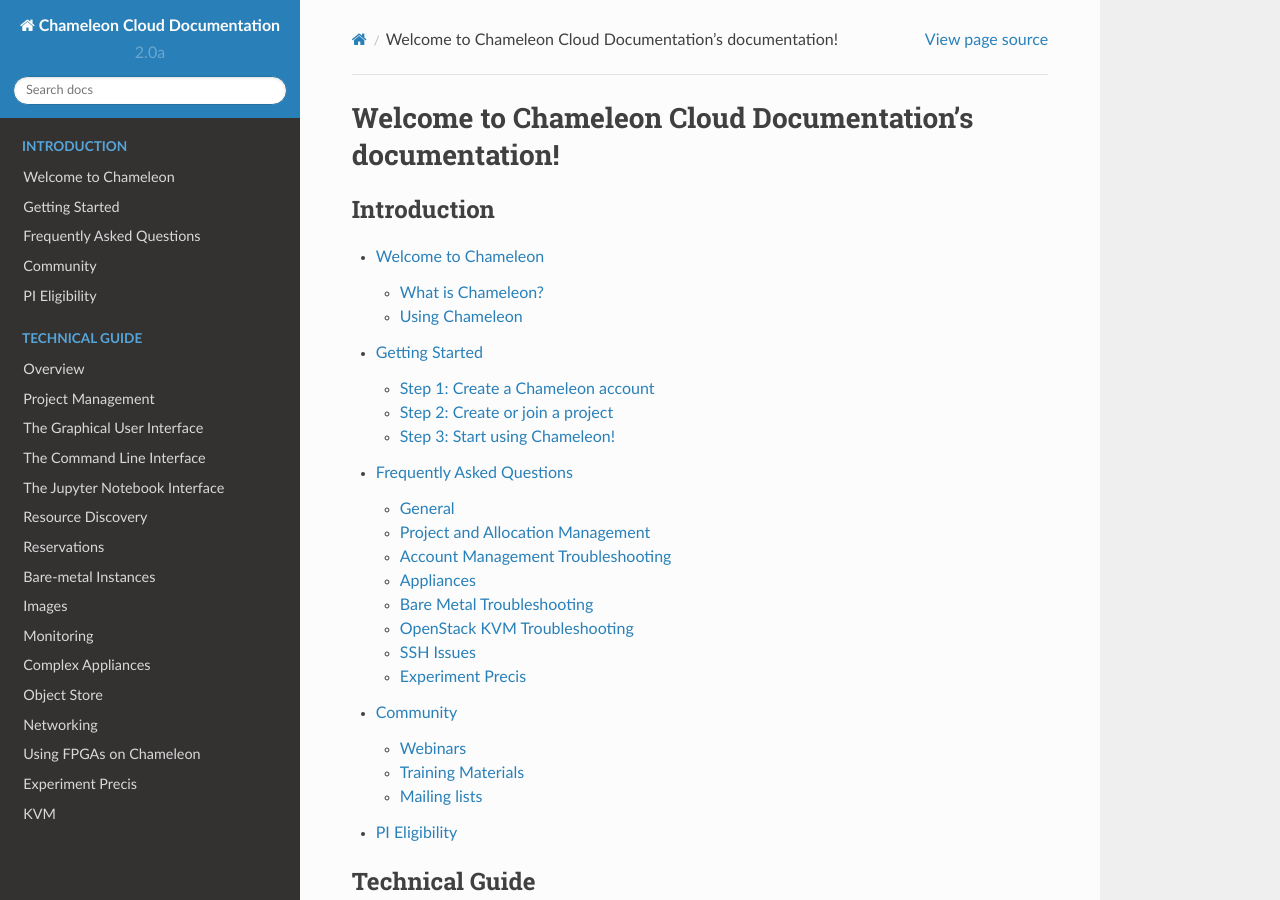
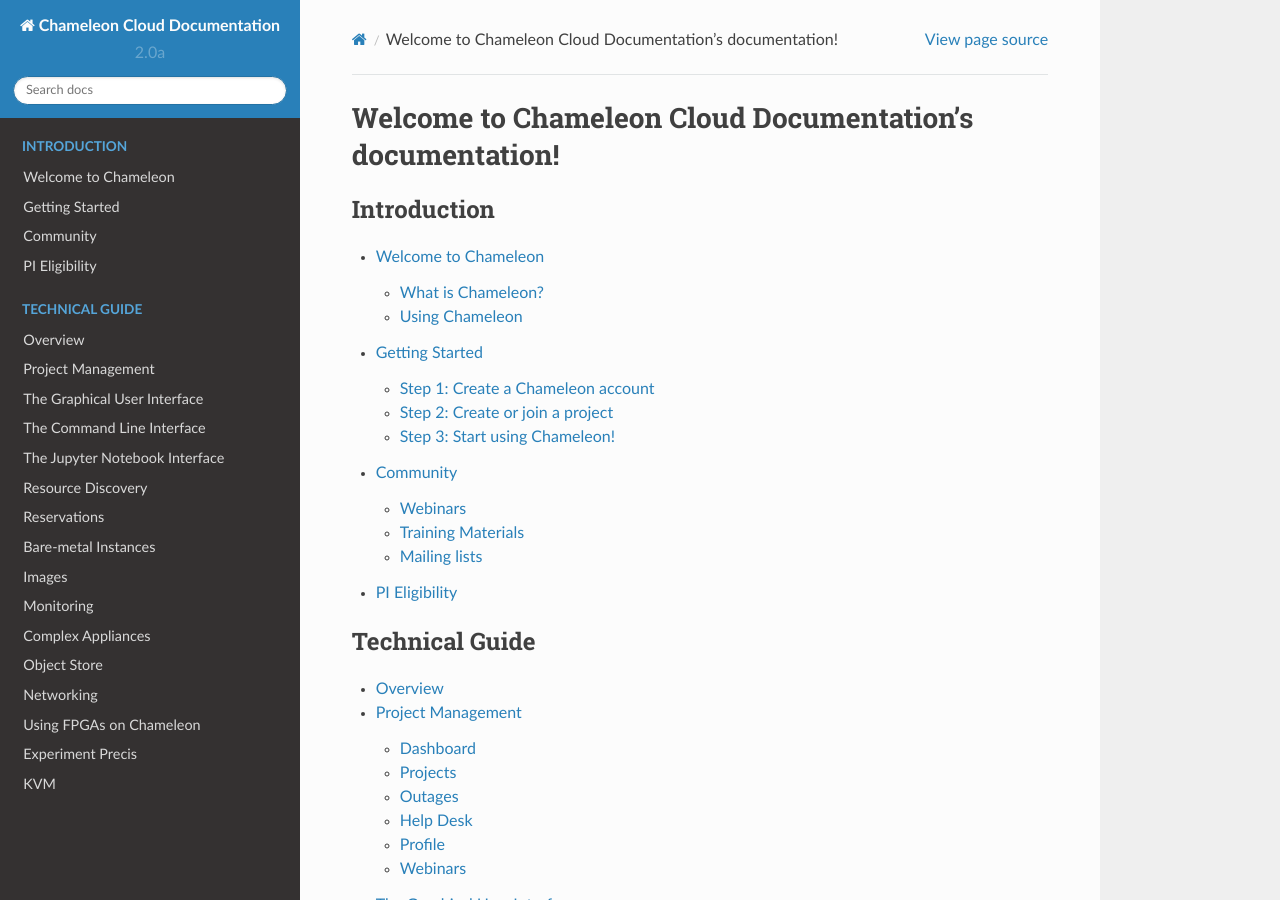
Before and after one commit to ChameleonCloud/docs, a Sphinx documentation site: the page built from source/contents.rst, in a window 1280 px wide and 900 px high. Built offline with Sphinx 7.4.7 and the Read the Docs theme 2.0.0, drawn with Linux system fonts in a browser that asks for light colours.

Commit message:
deprecate FAQs

```diff
--- a/source/contents.rst
+++ b/source/contents.rst
@@ -12,7 +12,6 @@ Welcome to Chameleon Cloud Documentation's documentation!
 
    index
    getting-started/index
-   getting-started/faq
    getting-started/community
    getting-started/pi_eligibility
 
--- a/source/getting-started/index.rst
+++ b/source/getting-started/index.rst
@@ -33,7 +33,7 @@ If you are a PI, you may `apply for a new project <https://www.chameleoncloud.or
 
 If you want to join an existing project, ask the PI of the project to add you to their project. They will need your Chameleon username.
 
-For more information about project management, please see the :ref:`Project Management <project-management>` section or :ref:`FAQs about project management <faq-project>`.
+For more information about project management, please see the :ref:`Project Management <project-management>` section or `FAQs about project management <https://www.chameleoncloud.org/about/frequently-asked-questions/#toc-project-and-allocation-management>`_.
 
 --------------------------------------------
 Step 3: Start using Chameleon!
--- a/source/technical/reservations.rst
+++ b/source/technical/reservations.rst
@@ -54,7 +54,7 @@ The *Y* axis represents the different physical nodes in the system and the *X* a
 .. _reservations-create-lease-gui:
 
 Creating a Lease to Reserve Physical Hosts and/or Network
-__________________________________________
+____________________________________________________________
 
 Once you have chosen a time period when you want to reserve resources, go back to the *Leases* screen and click on the *Create Lease* button. It should bring up the window displayed below:
 
```
Also changed, not shown: old/faq.rst (renamed from source/getting-started/faq.rst), 4 other files.
